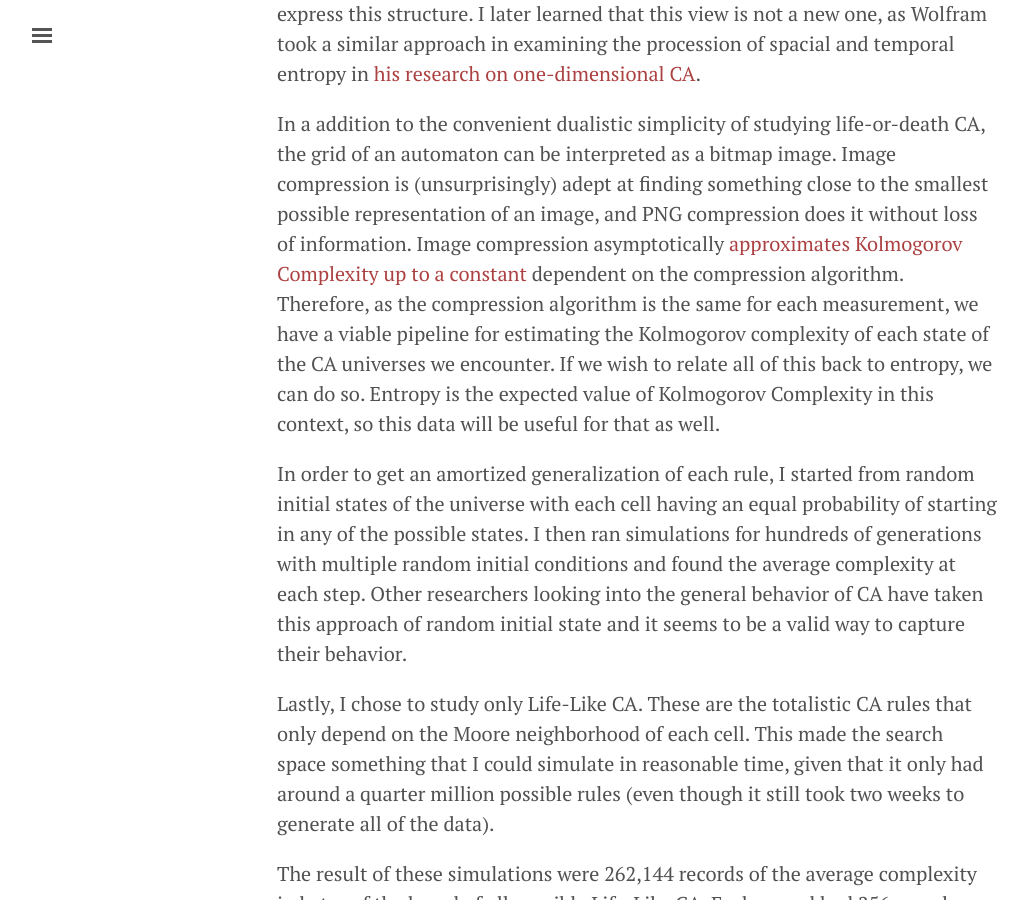
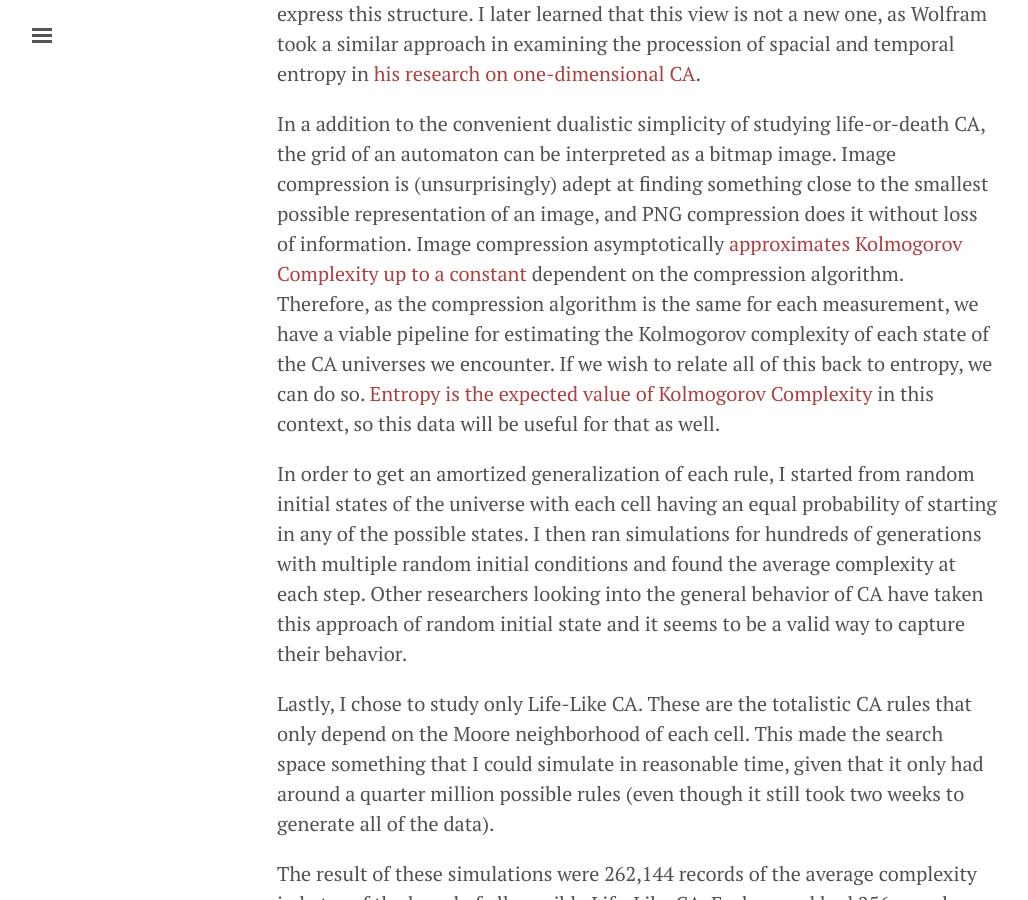
Before and after one commit to kylehovey/blog, a Jekyll site: the page built from automata_nebula.md, in a window 1280 px wide and 900 px high, scrolled down 2141 px. Shown: the whole window, without its empty margins (3-1031 px from the left). Built offline with Jekyll 4.4.1, drawn with Linux system fonts in a browser that asks for light colours; some of the changed lines change nothing that is shown.

Commit message:
Added citation for Entropy being the expected value of Kolmogorov Complexity

```diff
--- a/automata_nebula.md
+++ b/automata_nebula.md
@@ -28,7 +28,7 @@ My goal here was to focus on dynamic classification of the emergent properties o
 
 The difficult part, of course, is developing a representation of a given rule that would allow for clustering. I settled on producing a curve of the [Kolmogorov complexity](https://en.wikipedia.org/wiki/Kolmogorov_complexity){:target="blank"} across the generations of the automaton's universe. My inspiration for this approach came from a few core concepts. First, that entropy and complexity looked like valid metrics to measure the emergent behavior of a system and its potential for [self-organized criticality](https://en.wikipedia.org/wiki/Self-organized_criticality){:target="blank"}. My reasoning behind this intuition is that structure typically implies order, and order implies either repeating patterns or extension of structure that can be derived from existing structure. Kolmogorov complexity would capture the amount of bits required to express this structure. I later learned that this view is not a new one, as Wolfram took a similar approach in examining the procession of spacial and temporal entropy in [his research on one-dimensional CA](https://www.stephenwolfram.com/publications/cellular-automata-complexity/pdfs/universality-complexity-cellular-automata.pdf){:target="blank"}.
 
-In a addition to the convenient dualistic simplicity of studying life-or-death CA, the grid of an automaton can be interpreted as a bitmap image. Image compression is (unsurprisingly) adept at finding something close to the smallest possible representation of an image, and PNG compression does it without loss of information. Image compression asymptotically [approximates Kolmogorov Complexity](https://homepages.cwi.nl/~paulv/papers/cluster.pdf){:target="blank"} [up to a constant](https://www.researchgate.net/publication/266795088_A_Safe_Approximation_for_Kolmogorov_Complexity){:target="blank} dependent on the compression algorithm. Therefore, as the compression algorithm is the same for each measurement, we have a viable pipeline for estimating the Kolmogorov complexity of each state of the CA universes we encounter. If we wish to relate all of this back to entropy, we can do so. Entropy is the expected value of Kolmogorov Complexity in this context, so this data will be useful for that as well.
+In a addition to the convenient dualistic simplicity of studying life-or-death CA, the grid of an automaton can be interpreted as a bitmap image. Image compression is (unsurprisingly) adept at finding something close to the smallest possible representation of an image, and PNG compression does it without loss of information. Image compression asymptotically [approximates Kolmogorov Complexity](https://homepages.cwi.nl/~paulv/papers/cluster.pdf){:target="blank"} [up to a constant](https://www.researchgate.net/publication/266795088_A_Safe_Approximation_for_Kolmogorov_Complexity){:target="blank} dependent on the compression algorithm. Therefore, as the compression algorithm is the same for each measurement, we have a viable pipeline for estimating the Kolmogorov complexity of each state of the CA universes we encounter. If we wish to relate all of this back to entropy, we can do so. [Entropy is the expected value of Kolmogorov Complexity](https://homepages.cwi.nl/~paulv/papers/info.pdf){:target="blank"} in this context, so this data will be useful for that as well.
 
 In order to get an amortized generalization of each rule, I started from random initial states of the universe with each cell having an equal probability of starting in any of the possible states. I then ran simulations for hundreds of generations with multiple random initial conditions and found the average complexity at each step. Other researchers looking into the general behavior of CA have taken this approach of random initial state and it seems to be a valid way to capture their behavior.
 
```
